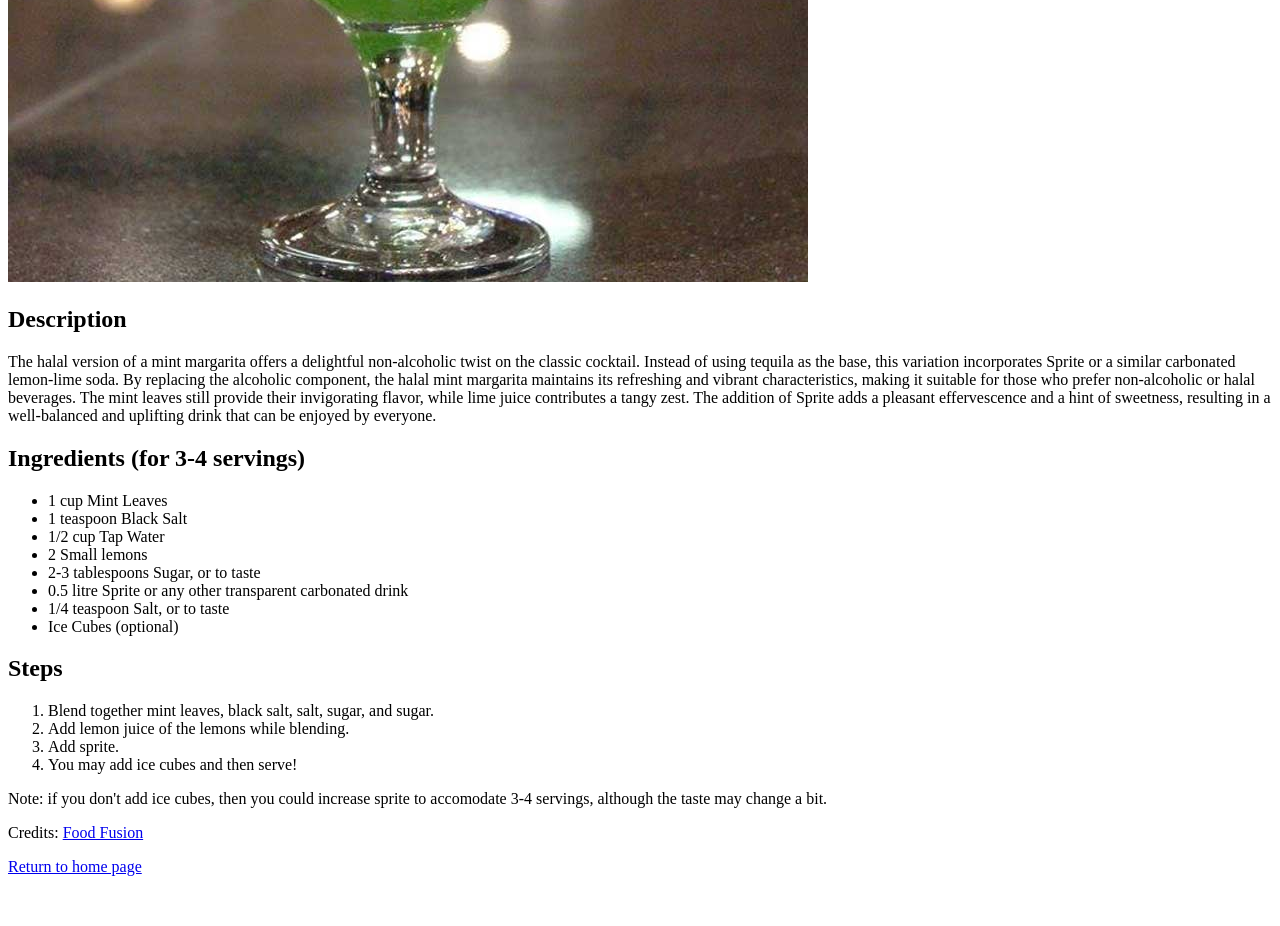
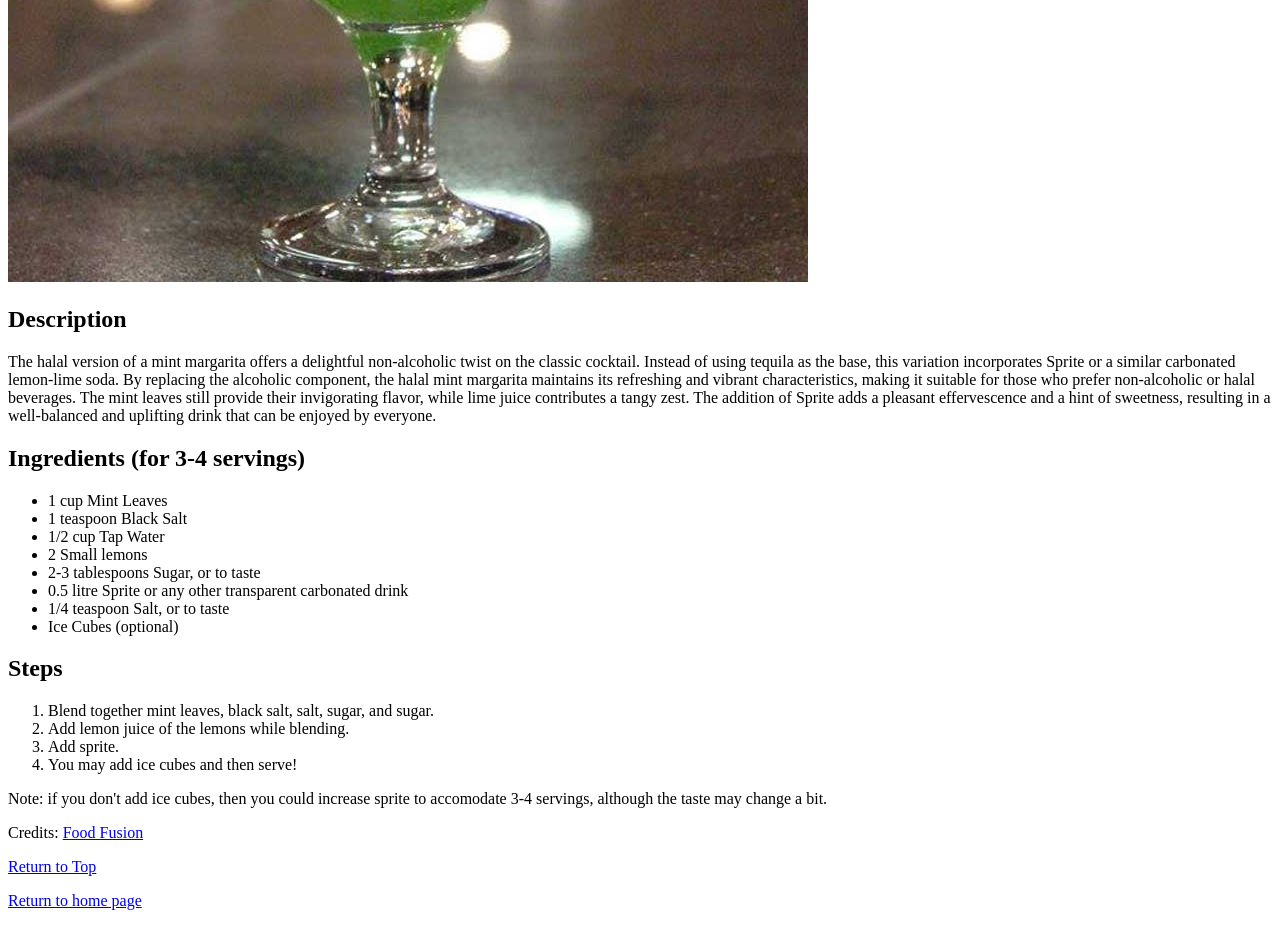
Before and after one commit to MuhammadAbdullahWarraich/odin-recipes, a plain HTML site: page recipes/margarita.html in a window 1280 px wide. Shown: the part 798-1724 px from the top of the page. Before the commit the page ends 1690 px from the top, so only its background shows below. Drawn offline with Linux system fonts and the light colour scheme.

Commit message:
feat: add return to top link

```diff
--- a/recipes/margarita.html
+++ b/recipes/margarita.html
@@ -29,6 +29,8 @@
     </ol>
     <p>Note: if you don't add ice cubes, then you could increase sprite to accomodate 3-4 servings, although the taste may change a bit.</p>
     <p>Credits: <a href="https://www.foodfusion.com/recipe/mint-mojito/">Food Fusion</a></p>
+    <p><a href="margarita.html">Return to Top</a></p><!-- try to make this into an awworhead on right side of the page later -->
     <p><a href="../index.html">Return to home page</a></p>
+
   </body>
 </html>
```
